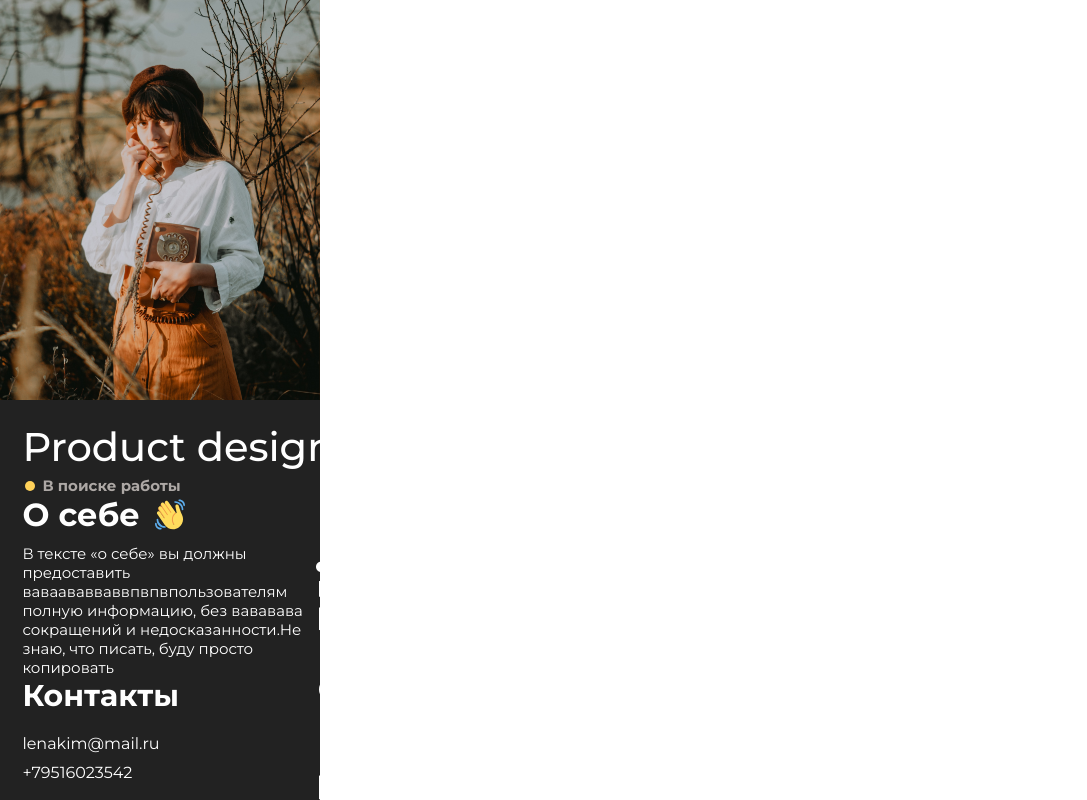
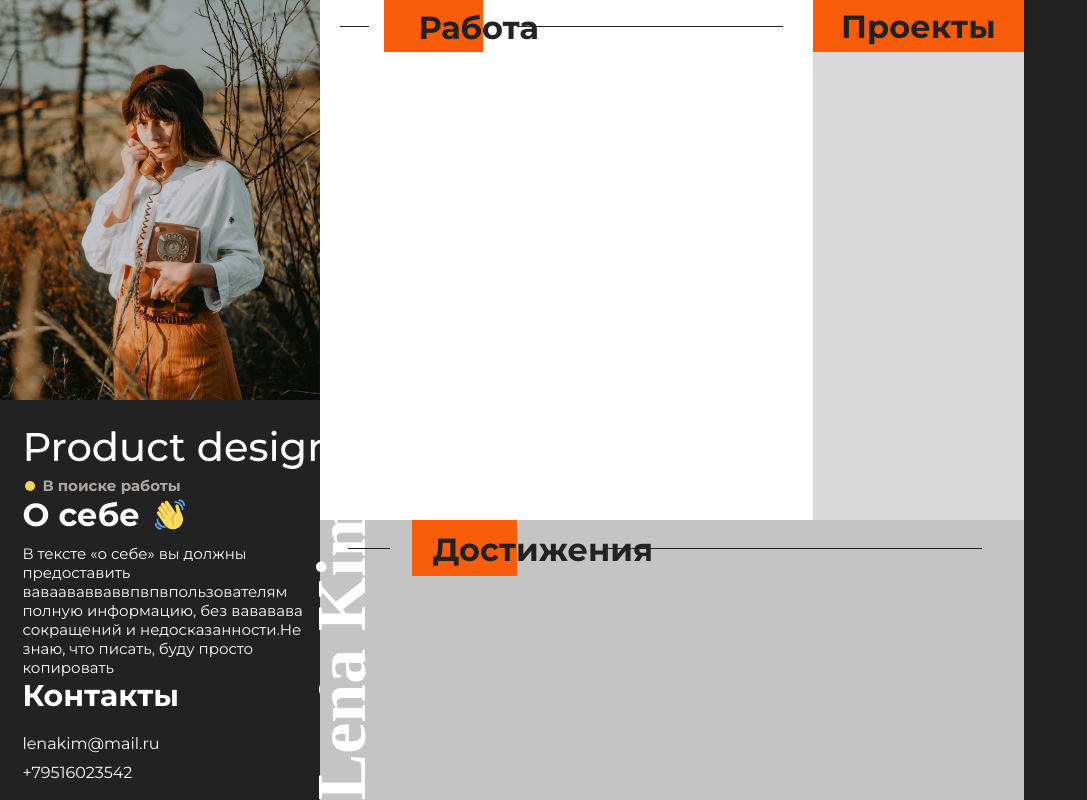
Before and after one commit to a1k0u/tula-hack, a Flask app: page /test in a window 1280 px wide. Shown: the whole page, without its empty margins (0-1087 px from the left). Run offline with Flask 2, Linux system fonts and the light colour scheme; parts of the project's set-up code (start-up, migrations or seed data) failed here and were passed over.

Commit message:
make headers

```diff
--- a/static/css/style.css
+++ b/static/css/style.css
@@ -263,15 +263,154 @@ body, html {
     font-family: "JetBrains Mono";
 }
 
-.work_info {
+.work_ {
     height: 100vh;
-    text-align: center;
+    width: 55%;
+    display: flex;
+    flex-direction: column;
 }
 
+.work_info {
+    display: flex;
+    width: 100%;
+    flex-direction: row;
+    height: 65vh;
+}
+
+.list_of_works {
+    width: 70%;
+    background-color: #FFFFFF;
+}
+
+.work_head_foot {
+    display: flex;
+    flex-direction: column;
+}
+
+.works_header_block {
+    background-color: #FFFFFF;
+    height: 10%;
+    width: 100%;
+    position: relative;
+}
+
+.works_header_block p {
+    position: absolute;
+    left: 35%;
+    top: 15%;
+    font-family: 'Montserrat';
+    font-weight: bold;
+    z-index: 3;
+    font-size: 32px;
+    color: #222222;
+}
+
+.cont1 {
+    position: absolute;
+    left: 13%;
+    z-index: 2;
+    background-color: #FA5D0A;
+    height: 100%;
+    width: 20%;
+}
+
+.cont2 {
+    position: absolute;
+    left: 10%;
+    background-color: #FFFFFF;
+    height: 100%;
+    width: 30%;
+    z-index: 1;
+}
+
+.cont3 {
+    position: absolute;
+    top: 50%;
+    left: 4%;
+    z-index: 0;
+    height: 1px;
+    width: 90%;
+    background-color: #222222;
+}
+
+.projects {
+    width: 30%;
+    background-color: #D9D9D9;
+}
+
+.projects_header {
+    display: flex;
+    justify-content: center;
+    width: 100%;
+    height: 10%;
+    background-color: #FA5D0A;
+}
+
+.projects_header p {
+    align-self: center;
+    font-family: 'Montserrat';
+    font-weight: bold;
+    font-size: 32px;
+    color: #222222;
+}
+
+.awards {
+    background-color: #C4C4C4;
+    width: 100%;
+    height: 35vh;
+    display: flex;
+    flex-direction: column;
+}
+
+.awards_header {
+    height: 20%;
+    width: 100%;
+    position: relative;
+}
+
+.cont11 {
+    position: absolute;
+    left: 13%;
+    z-index: 2;
+    background-color: #FA5D0A;
+    height: 100%;
+    width: 15%;
+}
+
+.cont11 p {
+    position: absolute;
+    left: 20%;
+    top: 17%;
+    font-family: 'Montserrat';
+    font-weight: bold;
+    z-index: 3;
+    font-size: 32px;
+    color: #222222;
+}
+
+.cont22 {
+    position: absolute;
+    left: 10%;
+    background-color: #C4C4C4;
+    height: 100%;
+    width: 30%;
+    z-index: 1;
+}
+
+.cont33 {
+    position: absolute;
+    top: 50%;
+    left: 4%;
+    z-index: 0;
+    height: 1px;
+    width: 90%;
+    background-color: #222222;
+}
+
+
+
 .skills_info {
-    width: 45%;
     height: 100vh;
-    line-height: 100px;
-    text-align: center;
-
+    width: 20%;
+    background-color: #222222;
 }
--- a/templates/profile.html
+++ b/templates/profile.html
@@ -56,8 +56,32 @@
                 </div>
             </div>
         </div>
-        <div class="work_info">
+        <div class="work_">
+            <div class="work_info">
+                <div class="list_of_works">
+                    <div class="works_header_block">
+                        <div class="cont1"><p>Работа</p></div>
+                        <div class="cont2"></div>
+                        <div class="cont3"></div>
+                    </div>
 
+                </div>
+                <div class="projects">
+                    <div class="projects_header">
+                        <p>Проекты</p>
+                    </div>
+                </div>
+            </div>
+            <div class="awards">
+                <div class="awards_header">
+                    <div class="cont11"><p>Достижения</p></div>
+                    <div class="cont22"></div>
+                    <div class="cont33"></div>
+                </div>
+                <div class="award_photos">
+                    <div class="award_ph"></div>
+                </div>
+            </div>
         </div>
         <div class="skills_info">
 
```
